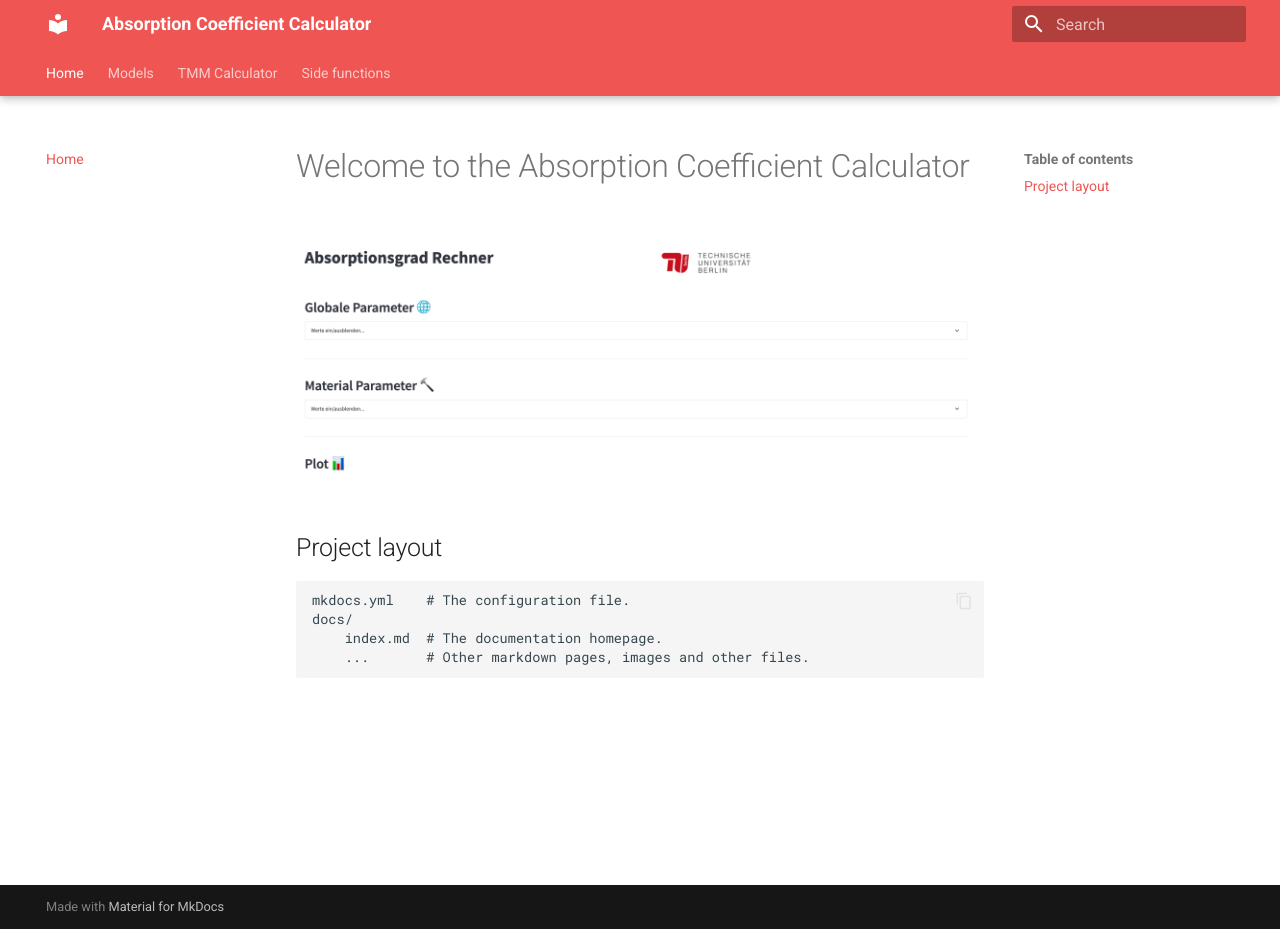
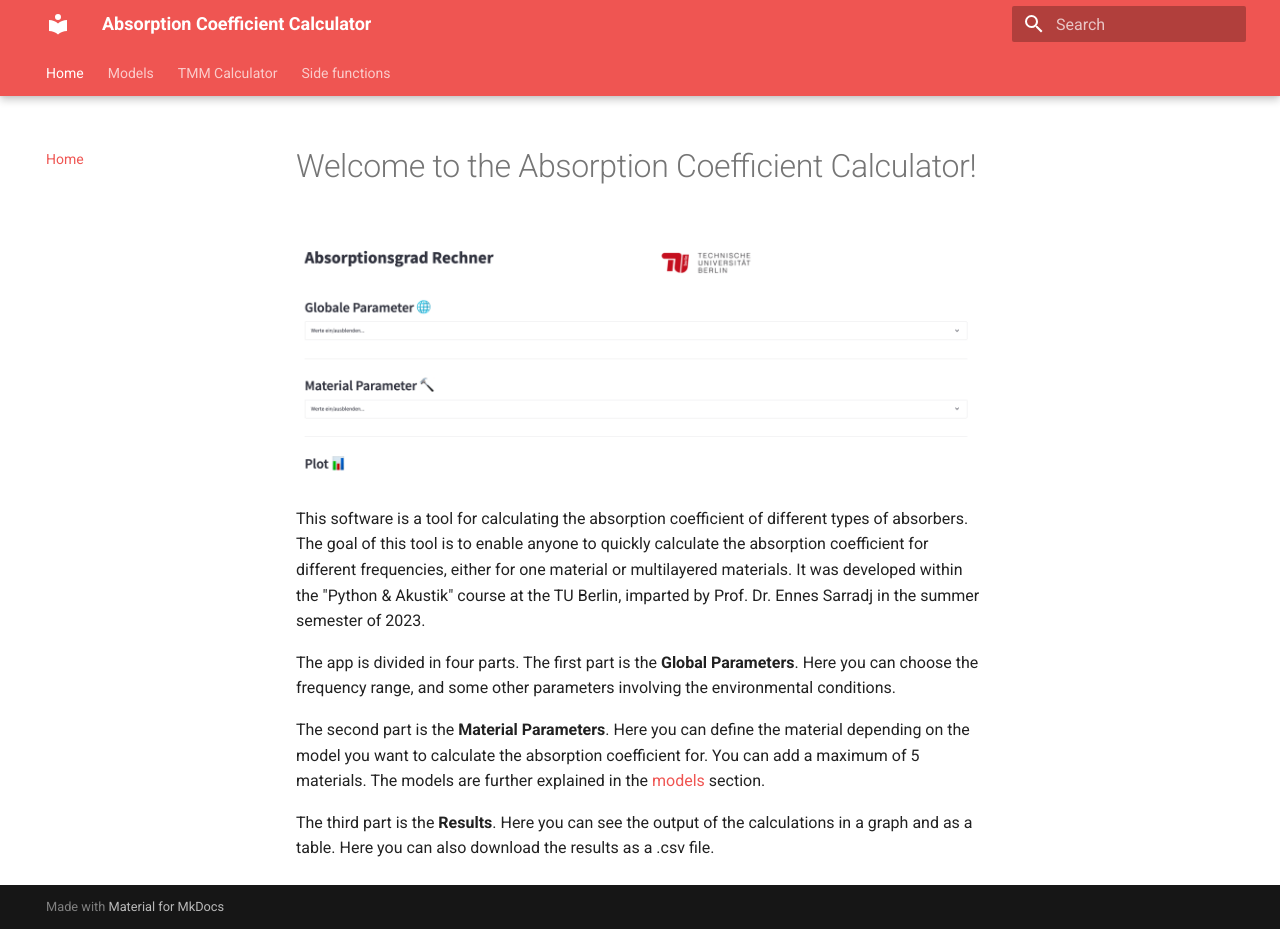
Before and after one commit to rcroegaert/absorption-coefficient-calculator, an MkDocs documentation site: the page built from docs/index.md, in a window 1280 px wide and 929 px high. Built offline with MkDocs 1.6.1 and Material for MkDocs 9.7.7, drawn with Linux system fonts in a browser that asks for light colours.

Commit message:
adds text to docs, cleans structure of code

```diff
--- a/docs/index.md
+++ b/docs/index.md
@@ -1,9 +1,18 @@
-# Welcome to the Absorption Coefficient Calculator
+# Welcome to the Absorption Coefficient Calculator!
+
 ![home_app](img/home_app.png)
 
-## Project layout
+This software is a tool for calculating the absorption coefficient of different types of absorbers.
+The goal of this tool is to enable anyone to quickly calculate the absorption coefficient for different frequencies,
+either for one material or multilayered materials. It was developed within the "Python & Akustik" course at the
+TU Berlin, imparted by Prof. Dr. Ennes Sarradj in the summer semester of 2023.
 
-    mkdocs.yml    # The configuration file.
-    docs/
-        index.md  # The documentation homepage.
-        ...       # Other markdown pages, images and other files.
+The app is divided in four parts. The first part is the **Global Parameters**. Here you can choose the frequency range,
+and some other parameters involving the environmental conditions.
+
+The second part is the **Material Parameters**. Here you
+can define the material depending on the model you want to calculate the absorption coefficient for.
+You can add a maximum of 5 materials. The models are further explained in the [models](models.md) section.
+
+The third part is the **Results**. Here you can see the output of the calculations in a graph and as a table. Here you
+can also download the results as a .csv file.
--- a/mkdocs.yml
+++ b/mkdocs.yml
@@ -12,6 +12,7 @@ plugins:
     - search
     - bibtex:
         bib_file: "references.bib"
+
 theme:
   name: material
   palette:
```
Also changed, not shown: docs/models.md (+3 -0 lines), 2 other files.
